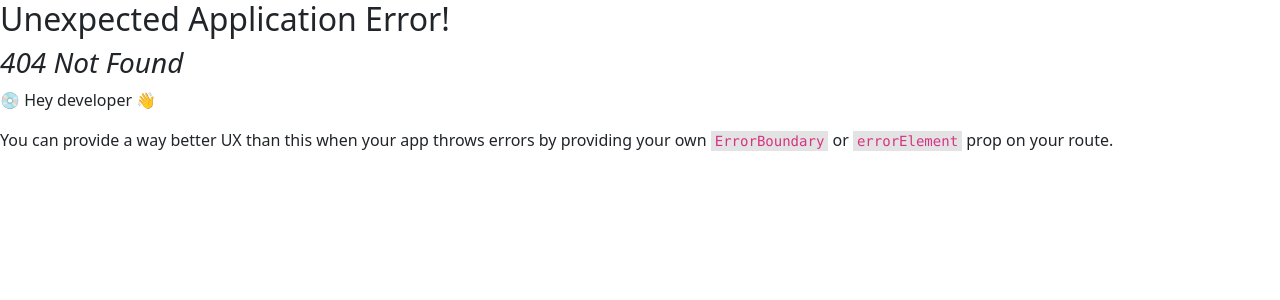
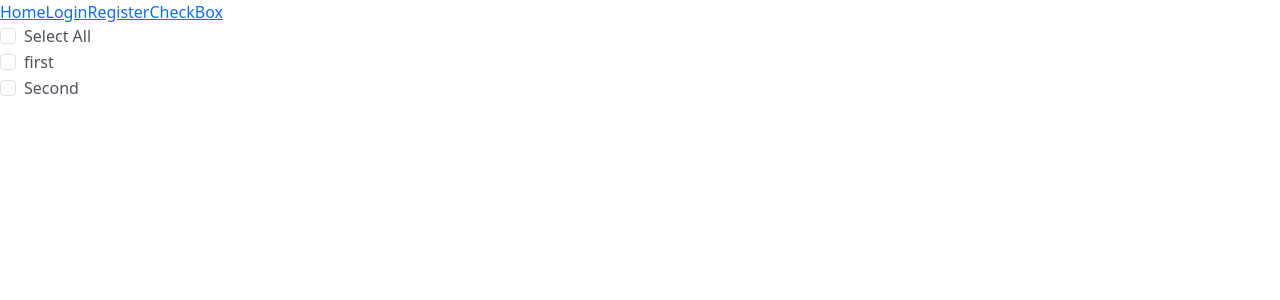
Before and after one commit to suraz-101/React-Blog-APP, a React (Vite) app in the folder Blog-app/: page /checkList in a window 1280 px wide. Before the commit this address had no page. Shown: the top 300 px of the page. Built offline with nearby package versions, Linux system fonts and the light colour scheme.

Commit message:
learning checkList

```diff
--- a/Blog-app/package.json
+++ b/Blog-app/package.json
@@ -10,7 +10,6 @@
     "preview": "vite preview"
   },
   "dependencies": {
-    "@fortawesome/fontawesome-svg-core": "^6.5.1",
     "@fortawesome/free-brands-svg-icons": "^6.5.1",
     "@fortawesome/free-regular-svg-icons": "^6.5.1",
     "@fortawesome/free-solid-svg-icons": "^6.5.1",
--- a/Blog-app/src/App.jsx
+++ b/Blog-app/src/App.jsx
@@ -1,14 +1,29 @@
+import { Routes, Route, Link } from "react-router-dom";
 import { Login } from "./componenets/Login";
 import { Register } from "./componenets/Register";
-import { createBrowserRouter, RouterProvider } from "react-router-dom";
-
-const router = createBrowserRouter([
-  { path: "/login", element: <Login /> },
-  { path: "/register", element: <Register /> },
-]);
+import { Home } from "./componenets/Home";
+import { NotFound } from "./componenets/NotFound";
+import { CheckList } from "./componenets/CheckList";
 
 function App() {
-  return <RouterProvider router={router} />;
+  return (
+    <>
+      <>
+        <Link to="/">Home</Link>
+        <Link to="/login">Login</Link>
+        <Link to="/register">Register</Link>
+        <Link to="/checkList">CheckBox</Link>
+      </>
+
+      <Routes>
+        <Route path="/" element={<Home />} />
+        <Route path="/login" element={<Login />} />
+        <Route path="/register" element={<Register />} />
+        <Route path="/*" element={<NotFound />} />
+        <Route path="/checkList" element={<CheckList />} />
+      </Routes>
+    </>
+  );
 }
 
 export default App;
--- /dev/null
+++ b/Blog-app/src/componenets/CheckList.jsx
@@ -0,0 +1,65 @@
+import { useState } from "react";
+import Form from "react-bootstrap/Form";
+export const CheckList = () => {
+  const [select, setSelect] = useState({
+    selectAll: false,
+    first: false,
+    second: false,
+  });
+
+  return (
+    <div>
+      <Form>
+        {["checkbox"].map((type) => (
+          <div key={`default-${type}`} className="mb-3">
+            <Form.Check // prettier-ignore
+              type={type}
+              id={`default-${type}`}
+              label={`Select All`}
+              checked={select.selectAll}
+              onChange={() => {
+                setSelect((prevVal) => {
+                  return {
+                    ...prevVal,
+                    selectAll: !select.selectAll,
+                    first: !select.first,
+                    second: !select.second,
+                  };
+                });
+              }}
+            />
+            <Form.Check // prettier-ignore
+              type={type}
+              id={`default-${type}`}
+              label={`first `}
+              checked={select.first}
+              onChange={() => {
+                setSelect((prevVal) => {
+                  return {
+                    ...prevVal,
+                    first: !select.first,
+                  };
+                });
+              }}
+            />
+
+            <Form.Check
+              type={type}
+              label={`Second`}
+              checked={select.second}
+              id={`default-${type}`}
+              onChange={() => {
+                setSelect((prevVal) => {
+                  return {
+                    ...prevVal,
+                    second: !select.second,
+                  };
+                });
+              }}
+            />
+          </div>
+        ))}
+      </Form>
+    </div>
+  );
+};
--- /dev/null
+++ b/Blog-app/src/componenets/Home.jsx
@@ -0,0 +1,3 @@
+export const Home = () => {
+  return <div>Home</div>;
+};
--- a/Blog-app/src/componenets/Login.jsx
+++ b/Blog-app/src/componenets/Login.jsx
@@ -1,5 +1,8 @@
 import logoIcon from "../assets/icons/android-chrome-192x192.png";
 import "../assets/css/style.css";
+import { Routes, Route, Link } from "react-router-dom";
+import { Register } from "./Register";
+import { Home } from "./Home";
 
 export const Login = () => {
   return (
@@ -76,12 +79,12 @@ export const Login = () => {
 
                       <label className="p-2 d-flex justify-content-center align-items-center">
                         Dont have an account?
-                        <a
-                          href="register.html"
+                        <Link
+                          to="/register"
                           className="px-2 text-decoration-none"
                         >
-                          Sign Up
-                        </a>
+                          SignUp
+                        </Link>
                       </label>
                     </form>
                   </div>
@@ -91,6 +94,11 @@ export const Login = () => {
           </div>
         </div>
       </div>
+
+      <Routes>
+        <Route path="/" element={<Home />} />
+        <Route path="/register" element={<Register />} />
+      </Routes>
     </>
   );
 };
--- /dev/null
+++ b/Blog-app/src/componenets/NotFound.jsx
@@ -0,0 +1,3 @@
+export const NotFound = () => {
+  return <div>NotFound</div>;
+};
--- a/Blog-app/src/main.jsx
+++ b/Blog-app/src/main.jsx
@@ -3,12 +3,12 @@ import ReactDOM from "react-dom/client";
 import App from "./App.jsx";
 
 import "bootstrap/dist/css/bootstrap.min.css";
-import { FontAwesomeIcon } from "@fortawesome/react-fontawesome";
-import { faPenNib } from "@fortawesome/free-solid-svg-icons";
-import { faEnvelope } from "@fortawesome/free-solid-svg-icons";
+import { BrowserRouter } from "react-router-dom";
 
 ReactDOM.createRoot(document.getElementById("root")).render(
   <React.StrictMode>
-    <App />
+    <BrowserRouter>
+      <App />
+    </BrowserRouter>
   </React.StrictMode>
 );
```
Also changed, not shown: 1 other file (tests, documents, lock files or other folders).
